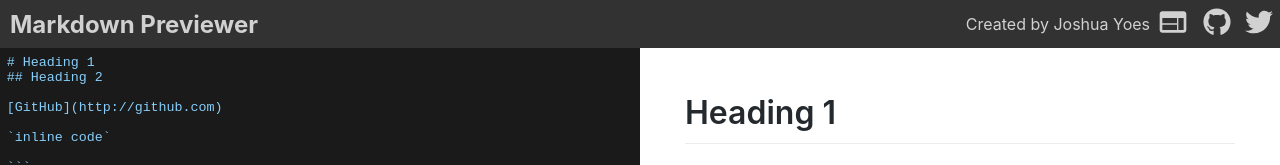
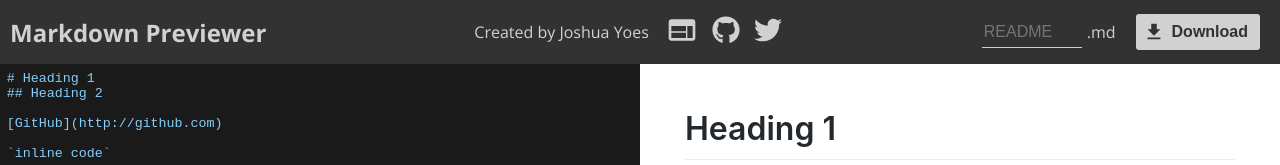
Before and after one commit to joshuayoes/markdown-previewer, a React (Create React App) app: page / in a window 1280 px wide. Shown: the top 165 px of the page. Built offline with nearby package versions, Linux system fonts and the light colour scheme.

Commit message:
Added ability to download markdown files

```diff
--- a/package.json
+++ b/package.json
@@ -8,6 +8,7 @@
     "@testing-library/user-event": "^7.1.2",
     "bootstrap": "^4.4.1",
     "dompurify": "^2.0.7",
+    "file-saver": "^2.0.2",
     "jquery": "^3.4.1",
     "marked": "^0.8.0",
     "node-sass": "^4.13.0",
--- a/src/App.scss
+++ b/src/App.scss
@@ -1,6 +1,8 @@
+@import url("https://fonts.googleapis.com/css?family=Open+Sans:400,700&display=swap");
+
 $editor-background: #1a1a1a;
 $editor-text: lightskyblue;
-$editor-preview-height: 94vh;
+$editor-preview-height: 92vh;
 $header-background: #323233;
 $header-text: #d1d1d1;
 
@@ -11,13 +13,14 @@ $header-text: #d1d1d1;
 #root {
   display: grid;
   grid-template-columns: 50vw 50vw;
-  grid-template-rows: 6vh $editor-preview-height;
+  grid-template-rows: 8vh $editor-preview-height;
   grid-template-areas:
     "header header"
     "editor preview";
 }
 
 header {
+  font-family: "Open Sans", sans-serif;
   grid-area: header;
   display: flex;
   flex-direction: row;
@@ -25,6 +28,7 @@ header {
   align-items: center;
   background-color: $header-background;
   color: $header-text;
+  box-shadow: 10px 10px 5px black;
 
   h1 {
     font-size: 1.5em;
@@ -36,6 +40,46 @@ header {
     user-select: none; /* Likely future */
   }
 
+  .file {
+    display: flex;
+    align-items: center;
+
+    input[type="text"] {
+      display: block;
+      height: 2em;
+      width: 100px;
+      margin: 5px;
+      font-size: 1em;
+      color: $header-text;
+      background-color: $header-background;
+      border: none;
+      border-bottom: 1px solid $header-text;
+    }
+
+    p {
+      margin: 0;
+    }
+
+    button {
+      display: flex;
+      align-items: center;
+      color: $header-background;
+      background-color: $header-text;
+      transition: background-color 1s;
+      padding: 5px 12px 5px 0;
+      margin: 20px;
+      border-radius: 3px;
+      border: none;
+      font-size: 1em;
+      font-weight: bold;
+      box-shadow: 2px 2px 5px #323233;
+    }
+
+    button:hover {
+      background-color: #ffffff;
+    }
+  }
+
   .credits {
     display: flex;
     flex-direction: row;
@@ -45,7 +89,7 @@ header {
   }
 
   p {
-    margin: 0;
+    margin: 10px;
   }
 
   a {
--- a/src/components/Editor.js
+++ b/src/components/Editor.js
@@ -1,5 +1,5 @@
 import React from 'react'
-import {connect} from 'react-redux'
+import { connect } from 'react-redux'
 import { updateMarkdown } from '../redux/actions'
 
 const Editor = ({ dispatch, markdown }) => {
--- a/src/components/Header.js
+++ b/src/components/Header.js
@@ -1,8 +1,19 @@
-import React from 'react'
-import { MdWeb } from 'react-icons/md'
+import React, {useState} from 'react'
+import { connect } from 'react-redux'
+import { MdWeb, MdFileDownload } from 'react-icons/md'
 import { FaGithub, FaTwitter } from 'react-icons/fa'
+import FileSaver from 'file-saver'
 
-export default function Header() {
+
+const Header = ({ markdown }) => {
+    const [markdownTitle, setMarkdownTitle] = useState("");
+
+    const saveMarkdown = () => {
+        const markdownTitleFallback = (markdownTitle === "") ? "README" : markdownTitle;
+        const markdownBlob = new Blob([markdown], {type: "text/markdown; charset=UTF-8"});
+        FileSaver.saveAs(markdownBlob, `${markdownTitleFallback}.md`);
+    }
+
     return (
         <header>
             <h1 className="home">Markdown Previewer</h1>
@@ -18,6 +29,26 @@ export default function Header() {
                     <FaTwitter size={32} />
                 </a>
             </div>
+            <div className="file">
+                <input
+                    type="text"
+                    placeholder={"README"}
+                    value={markdownTitle}
+                    onChange={(event) => setMarkdownTitle(event.target.value)}
+                />
+                <p>.md</p>
+                <button onClick={saveMarkdown}>
+                    <MdFileDownload size={26} />
+                    Download
+                </button>
+            </div>
         </header>
     )
 }
+
+const mapStateToProps = (state) => {
+    const { markdown } = state
+    return { markdown }
+}
+
+export default connect(mapStateToProps)(Header);
```
Also changed, not shown: 1 other file (tests, documents, lock files or other folders).
